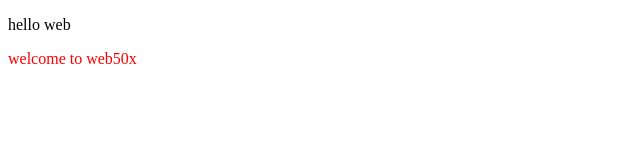
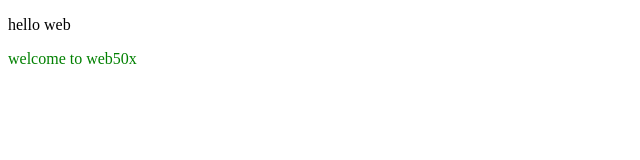
Before and after one commit to O13mar/hello-web1, a plain HTML site: page index.html in a window 1280 px wide. Shown: the whole page, without its empty margins (0-640 px from the left). Drawn offline with Linux system fonts and the light colour scheme.

Commit message:
Update index.html

```diff
--- a/index.html
+++ b/index.html
@@ -8,6 +8,6 @@
 </head>
 <body>
     <p>hello web</p>
-    <p style="color:red;">welcome to web50x</p>
+    <p style="color:green;">welcome to web50x</p>
 </body>
 </html>
```
